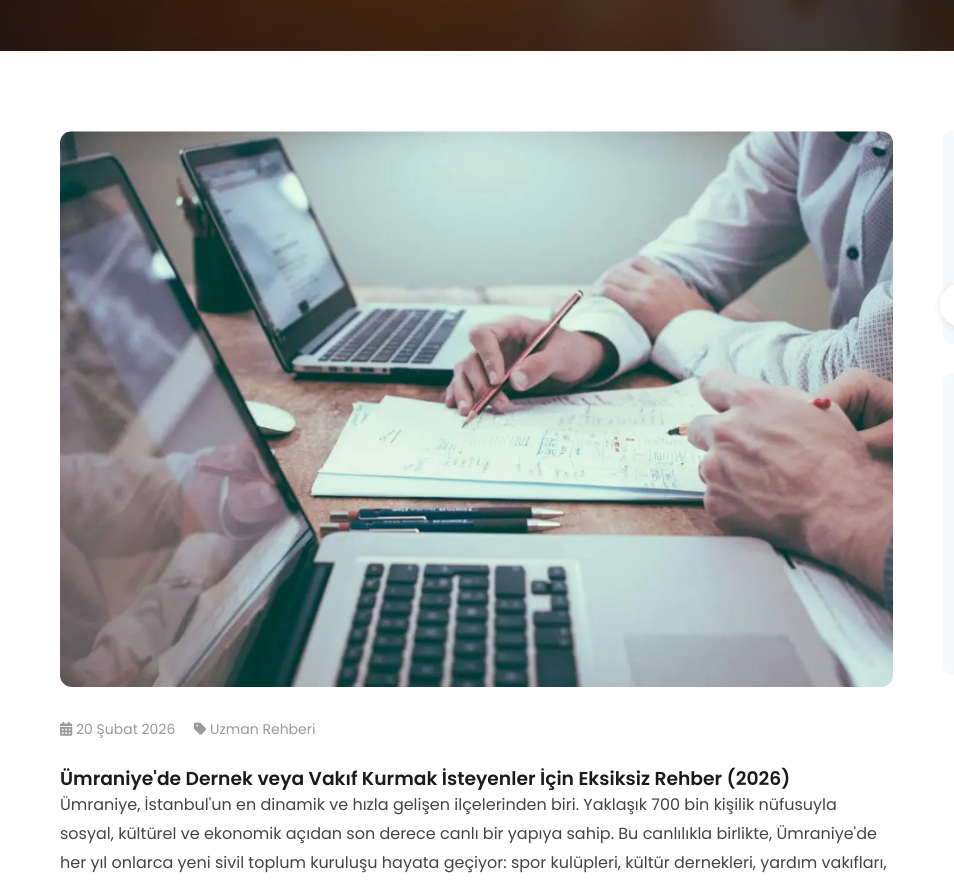
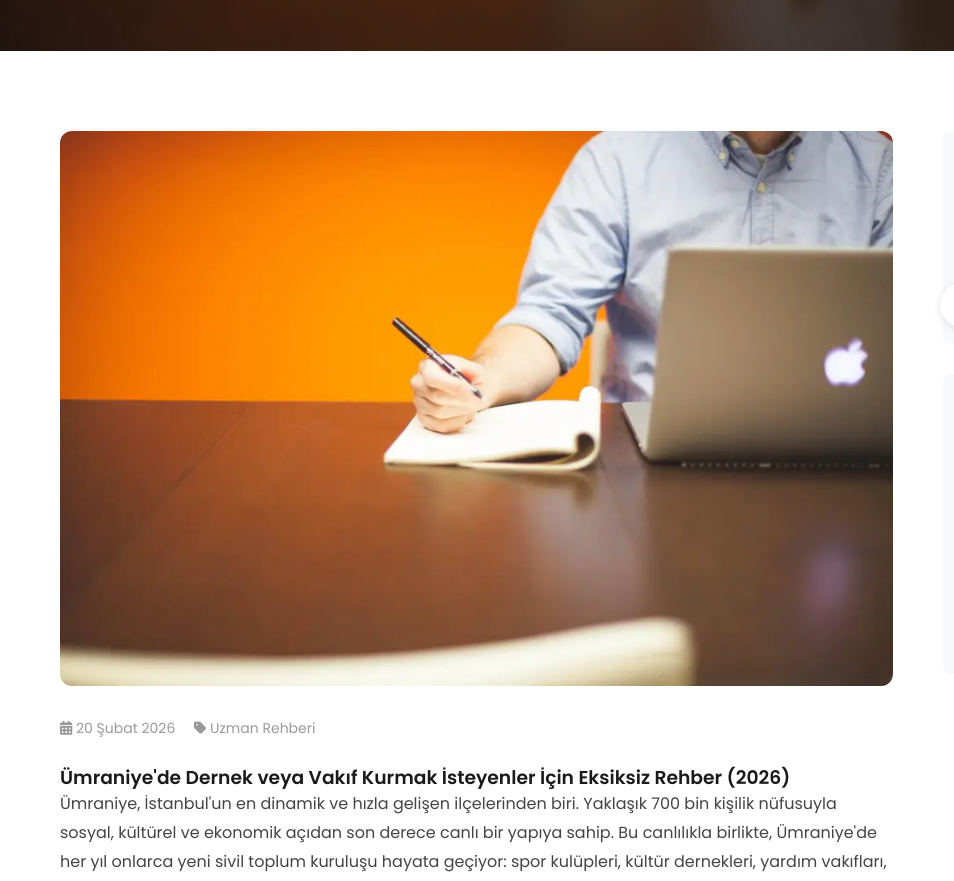
Before and after one commit to posavishatayilmuduru-sudo/shdanisman, an Eleventy site: page content/blog/umraniye-dernek-vakif-kurma-rehberi-2026.md in a window 1280 px wide. Shown: the part 440-1321 px from the top of the page, 0-954 px from the left. Built offline with nearby package versions, Linux system fonts and the light colour scheme; Eleventy itself is replaced by a stand-in of ours; files that its build step writes are made by us from their sources.

Commit message:
Update Makale “umraniye-dernek-vakif-kurma-rehberi-2026”

```diff
--- a/content/blog/umraniye-dernek-vakif-kurma-rehberi-2026.md
+++ b/content/blog/umraniye-dernek-vakif-kurma-rehberi-2026.md
@@ -20,7 +20,7 @@ tags:
   - dernekler kanunu 2026
   - derbis kaydı
   - stk danışmanlık
-image: /img/banner3.webp
+image: /img/banner1.webp
 description: Ümraniye'de dernek veya vakıf kurmak mı istiyorsunuz? Yasal
   süreçler, gerekli belgeler, DERBİS kaydı ve uzman danışmanlık hizmetleri
   hakkında bilmeniz gereken her şey bu rehberde.
```
